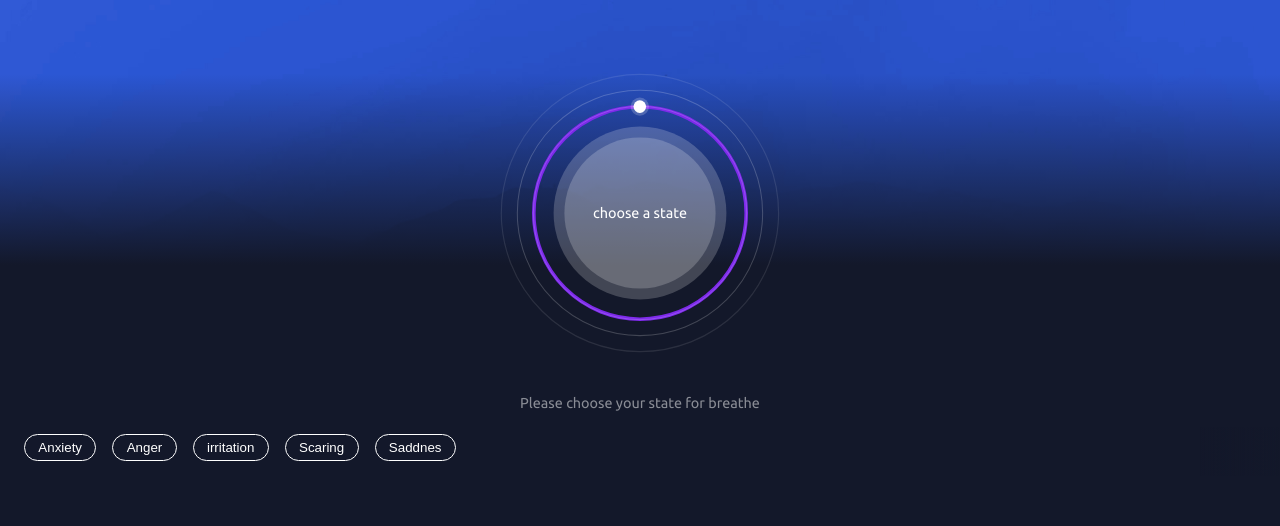
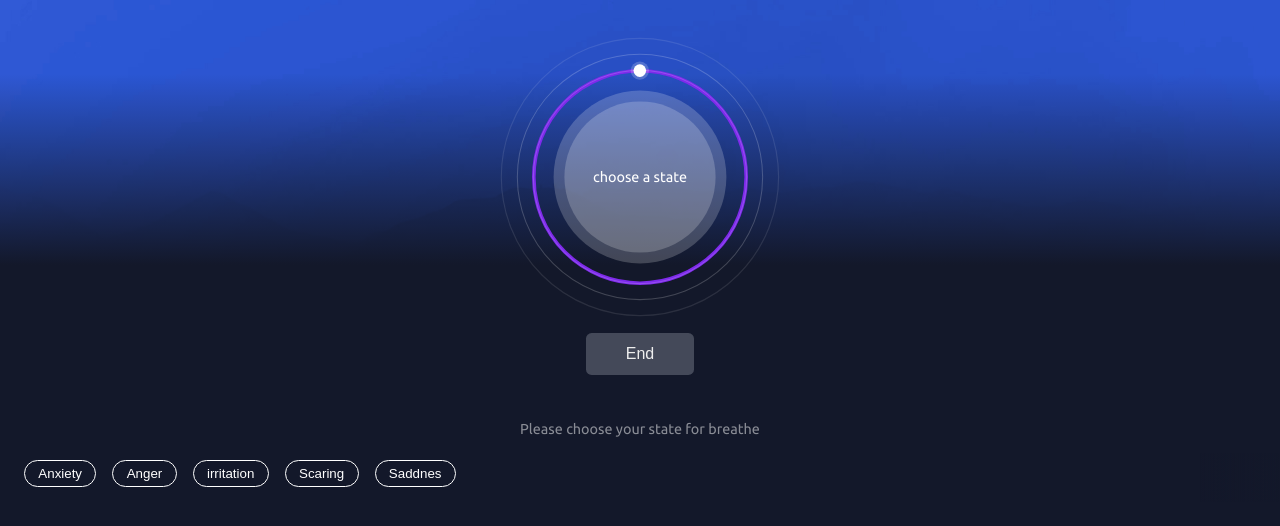
Before and after one commit to h-shams/breathe, a website built with webpack: page src/index.html in a window 1280 px wide. Shown: the part 54-580 px from the top of the page. Built offline with nearby package versions, Linux system fonts and the light colour scheme; a web font is replaced by a local one.

Commit message:
add "spinner-button"

```diff
--- a/src/index.html
+++ b/src/index.html
@@ -38,6 +38,7 @@
           </div>
         </div>
     </div>
+    <button class="spinner-button">End</button>
 
     <section class="states-section">
       <p class="states-section__text">
--- /dev/null
+++ b/src/styles/components/_spinner-button.scss
@@ -0,0 +1,8 @@
+.spinner-button {
+  font-size: 1em;
+  padding: 0.75em 2.5em;
+  color: #eee;
+  background-color: #444959;
+  border: 0;
+  border-radius: 0.35em;
+}
--- a/src/styles/components/_spinner.scss
+++ b/src/styles/components/_spinner.scss
@@ -1,7 +1,7 @@
 .spinner {
-  padding: 1em;
+  padding: 1.5em;
   display: table;
-  margin: 0 auto;
+  margin: 0.75em;
   --rotate-time: 7s;
   --grow-time: 3.5s;
 }
--- a/src/styles/layout/_content.scss
+++ b/src/styles/layout/_content.scss
@@ -1,10 +1,13 @@
 .content {
   z-index: 1;
+  display: flex;
+  flex-flow: column nowrap;
+  align-items: center;
 }
 
 .header {
 
-  margin-bottom: 5em;
+  width: 100%;
 
   &__title {
     color: #fff;
@@ -16,6 +19,7 @@
 
 .states-section {
   padding: 2em 0;
+  width: 100%;
 }
 
 .states-section__text {
--- a/src/styles/main.scss
+++ b/src/styles/main.scss
@@ -8,3 +8,4 @@
 @import 'components/state';
 @import 'components/states';
 @import 'components/spinner';
+@import 'components/spinner-button';
```
Lines whose indentation alone changed are shown as unchanged.
